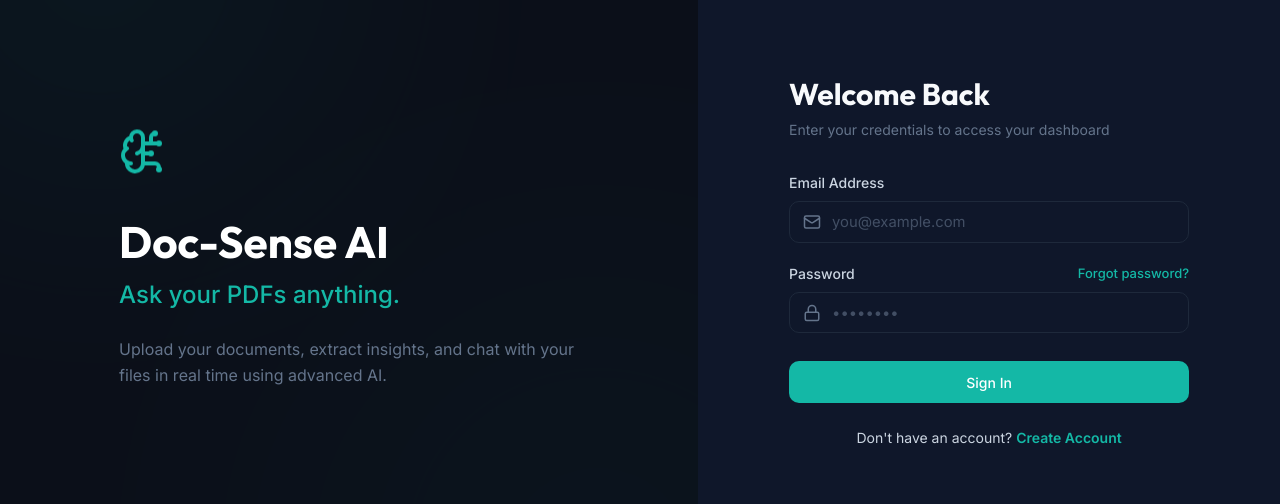
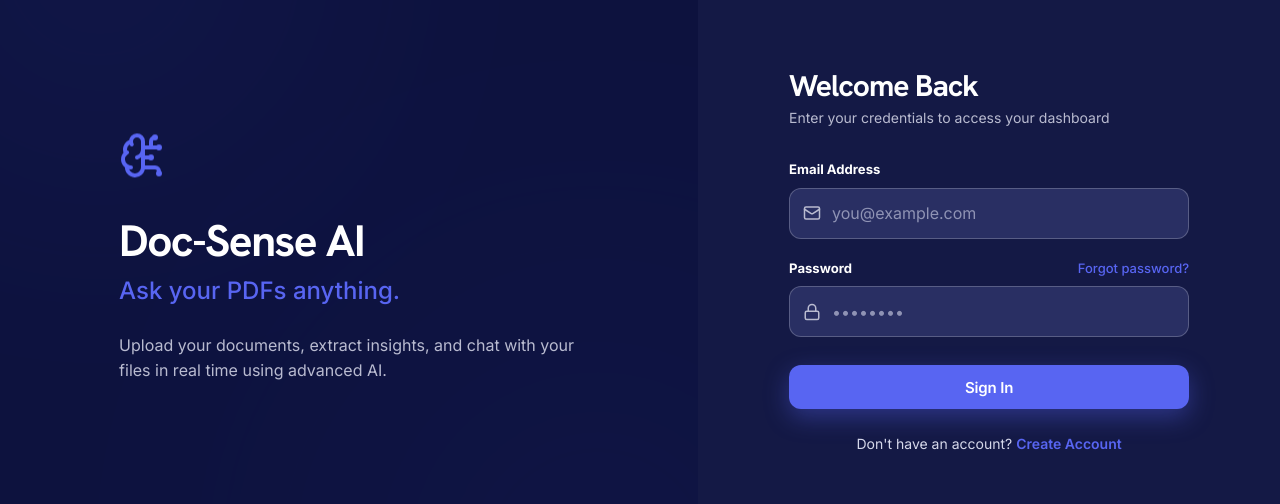
Before and after one commit to Ajaygohil25/Doc-Sense-AI-FE, a React (Vite) app: page /login in a window 1280 px wide. Shown: the part 138-642 px from the top of the page. Built offline with nearby package versions, Linux system fonts and the light colour scheme; no server answers.

Commit message:
feat: add Discord-inspired theme tokens

```diff
--- a/src/index.css
+++ b/src/index.css
@@ -1,122 +1,221 @@
-@import url('https://fonts.googleapis.com/css2?family=Inter:wght@300;400;500;600;700&family=Outfit:wght@400;500;600;700&display=swap');
+@import url('https://fonts.googleapis.com/css2?family=Hanken+Grotesk:wght@700;800&family=Inter:wght@400;500;600;700&display=swap');
 
 :root {
-  /* Common variables */
-  --font-sans: 'Inter', system-ui, -apple-system, sans-serif;
-  --font-display: 'Outfit', var(--font-sans);
-  --border-radius-sm: 6px;
-  --border-radius-md: 10px;
+  --font-sans: 'Inter', system-ui, -apple-system, BlinkMacSystemFont, 'Segoe UI', sans-serif;
+  --font-display: 'Hanken Grotesk', 'Arial Black', sans-serif;
+  --border-radius-xs: 6px;
+  --border-radius-sm: 12px;
+  --border-radius-md: 14px;
   --border-radius-lg: 16px;
-  --transition-fast: 0.15s ease;
-  --transition-normal: 0.25s ease;
-  --sidebar-width: 260px;
-  --sidebar-minimized-width: 80px;
+  --border-radius-xl: 24px;
+  --border-radius-xxl: 40px;
+  --border-radius-pill: 9999px;
+  --transition-fast: 160ms ease;
+  --transition-normal: 260ms ease;
+  --sidebar-width: 272px;
+  --sidebar-minimized-width: 84px;
   --sidebar-transition-duration: 0.3s;
 
-  /* Light Theme Colors */
-  --bg-primary: #f8fafc;
-  --bg-secondary: #ffffff;
+  --bg-primary: #f3f4ff;
+  --bg-secondary: #e9ebff;
   --bg-card: #ffffff;
-  --bg-sidebar: #0f172a;
-  --sidebar-text: #e2e8f0;
-  --sidebar-text-muted: #94a3b8;
-  --sidebar-active-bg: rgba(255, 255, 255, 0.08);
-  --sidebar-hover-bg: rgba(255, 255, 255, 0.04);
-
-  --text-primary: #0f172a;
-  --text-secondary: #475569;
-  --text-muted: #64748b;
-  --border-color: #e2e8f0;
-
-  --accent-color: #0d9488; /* Teal 600 */
-  --accent-hover: #0f766e; /* Teal 700 */
-  --accent-light: #f0fdfa; /* Teal 50 */
-  --accent-glow: rgba(13, 148, 136, 0.15);
-
-  --danger-color: #ef4444;
-  --danger-hover: #dc2626;
-  --danger-light: #fef2f2;
-
-  --success-color: #10b981;
-  --success-light: #ecfdf5;
-
-  --warning-color: #f59e0b;
-  --warning-light: #fffbeb;
-
-  --shadow-sm: 0 1px 2px 0 rgba(0, 0, 0, 0.05);
-  --shadow-md: 0 4px 6px -1px rgba(0, 0, 0, 0.05), 0 2px 4px -1px rgba(0, 0, 0, 0.03);
-  --shadow-lg: 0 10px 15px -3px rgba(15, 23, 42, 0.05), 0 4px 6px -2px rgba(15, 23, 42, 0.02);
+  --bg-elevated: #f8f8ff;
+  --bg-strong: #dde0ff;
+  --bg-onyx: #23272a;
+  --bg-showcase: #ffffff;
+  --bg-sidebar: rgba(248, 248, 255, 0.94);
+  --text-primary: #1e1f22;
+  --text-secondary: #4e5058;
+  --text-muted: #6d6f78;
+  --text-soft: #8b8d98;
+  --border-color: rgba(88, 101, 242, 0.18);
+  --border-soft: rgba(88, 101, 242, 0.1);
+  --border-strong: rgba(88, 101, 242, 0.32);
+  --accent-color: #5865f2;
+  --accent-hover: #4752c4;
+  --accent-light: rgba(88, 101, 242, 0.12);
+  --accent-glow: rgba(88, 101, 242, 0.28);
+  --accent-magenta: #d83fac;
+  --accent-link: #006d9c;
+  --intent-color: #35ed7e;
+  --intent-hover: #25d96b;
+  --on-accent: #ffffff;
+  --on-intent: #101218;
+  --mesh-primary: rgba(88, 101, 242, 0.3);
+  --mesh-magenta: rgba(216, 63, 172, 0.22);
+  --mesh-violet: rgba(125, 80, 245, 0.2);
+  --sidebar-text: #1e1f22;
+  --sidebar-text-muted: #5f6170;
+  --sidebar-active-bg: #5865f2;
+  --sidebar-hover-bg: rgba(88, 101, 242, 0.1);
+  --sidebar-border: rgba(88, 101, 242, 0.18);
+  --sidebar-control-border: rgba(88, 101, 242, 0.24);
+  --sidebar-control-border-hover: #5865f2;
+  --sidebar-user-bg: rgba(88, 101, 242, 0.08);
+  --danger-color: #d92d4f;
+  --danger-hover: #b91f3e;
+  --danger-light: rgba(217, 45, 79, 0.1);
+  --success-color: #168a4d;
+  --success-light: rgba(22, 138, 77, 0.1);
+  --warning-color: #b66a05;
+  --warning-light: rgba(182, 106, 5, 0.12);
+  --shadow-sm: 0 4px 16px rgba(44, 49, 110, 0.08);
+  --shadow-md: 0 14px 38px rgba(44, 49, 110, 0.12);
+  --shadow-lg: 0 24px 68px rgba(44, 49, 110, 0.18);
 }
 
-/* Dark Theme overrides when .dark is present on html/body */
 .dark {
-  --bg-primary: #090d16; /* Deep rich navy-black */
-  --bg-secondary: #0f172a; /* Slate 900 */
-  --bg-card: #151f32; /* Slightly lighter navy */
-  --bg-sidebar: #0b0f19;
-  --sidebar-text: #f1f5f9;
-  --sidebar-text-muted: #64748b;
-  --sidebar-active-bg: rgba(20, 184, 166, 0.15);
-  --sidebar-hover-bg: rgba(255, 255, 255, 0.03);
+  --bg-primary: #0a0d3a;
+  --bg-secondary: #141945;
+  --bg-card: #1e2353;
+  --bg-elevated: #292f63;
+  --bg-strong: #343a6f;
+  --bg-onyx: #23272a;
+  --bg-showcase: #000000;
+  --bg-sidebar: rgba(14, 18, 63, 0.96);
+  --text-primary: #ffffff;
+  --text-secondary: #d6d8ea;
+  --text-muted: #b9bbd0;
+  --text-soft: #8f93b4;
+  --border-color: rgba(255, 255, 255, 0.12);
+  --border-soft: rgba(255, 255, 255, 0.08);
+  --border-strong: rgba(255, 255, 255, 0.22);
+  --accent-color: #5865f2;
+  --accent-hover: #6d78f5;
+  --accent-light: rgba(88, 101, 242, 0.2);
+  --accent-glow: rgba(88, 101, 242, 0.38);
+  --accent-magenta: #ec48bd;
+  --accent-link: #00b0f4;
+  --intent-color: #35ed7e;
+  --intent-hover: #52f18f;
+  --on-accent: #ffffff;
+  --on-intent: #101218;
+  --mesh-primary: rgba(88, 101, 242, 0.48);
+  --mesh-magenta: rgba(236, 72, 189, 0.34);
+  --mesh-violet: rgba(125, 80, 245, 0.32);
+  --sidebar-text: #ffffff;
+  --sidebar-text-muted: #b9bbd0;
+  --sidebar-active-bg: #5865f2;
+  --sidebar-hover-bg: rgba(255, 255, 255, 0.08);
+  --sidebar-border: rgba(255, 255, 255, 0.1);
+  --sidebar-control-border: rgba(255, 255, 255, 0.18);
+  --sidebar-control-border-hover: rgba(255, 255, 255, 0.5);
+  --sidebar-user-bg: rgba(255, 255, 255, 0.06);
+  --danger-color: #ff6680;
+  --danger-hover: #ff8095;
+  --danger-light: rgba(255, 102, 128, 0.12);
+  --success-color: #35ed7e;
+  --success-light: rgba(53, 237, 126, 0.12);
+  --warning-color: #ffc15c;
+  --warning-light: rgba(255, 193, 92, 0.12);
+  --shadow-sm: 0 4px 16px rgba(0, 0, 0, 0.2);
+  --shadow-md: 0 14px 38px rgba(0, 0, 0, 0.28);
+  --shadow-lg: 0 24px 68px rgba(0, 0, 0, 0.38);
+}
 
-  --text-primary: #f8fafc;
-  --text-secondary: #cbd5e1;
-  --text-muted: #64748b;
-  --border-color: #1e293b;
-
-  --accent-color: #14b8a6; /* Teal 500 */
-  --accent-hover: #2dd4bf; /* Teal 400 */
-  --accent-light: rgba(20, 184, 166, 0.08);
-  --accent-glow: rgba(20, 184, 166, 0.25);
-
-  --danger-color: #f87171;
-  --danger-hover: #ef4444;
-  --danger-light: rgba(239, 68, 68, 0.08);
-
-  --success-color: #34d399;
-  --success-light: rgba(52, 211, 153, 0.08);
-
-  --warning-color: #fbbf24;
-  --warning-light: rgba(251, 191, 36, 0.08);
-
-  --shadow-sm: 0 1px 2px 0 rgba(0, 0, 0, 0.3);
-  --shadow-md: 0 4px 6px -1px rgba(0, 0, 0, 0.4);
-  --shadow-lg: 0 10px 15px -3px rgba(0, 0, 0, 0.5);
+*,
+*::before,
+*::after {
+  box-sizing: border-box;
 }
 
 * {
-  box-sizing: border-box;
   margin: 0;
   padding: 0;
 }
 
+html {
+  background: var(--bg-primary);
+  color-scheme: light;
+}
+
+html.dark {
+  color-scheme: dark;
+}
+
 body {
+  min-width: 320px;
+  min-height: 100vh;
+  overflow-x: hidden;
   font-family: var(--font-sans);
-  background-color: var(--bg-primary);
+  font-size: 16px;
+  line-height: 1.5;
   color: var(--text-primary);
-  line-height: 1.5;
+  background: var(--bg-primary);
+  letter-spacing: 0;
   -webkit-font-smoothing: antialiased;
   -moz-osx-font-smoothing: grayscale;
   transition: background-color var(--transition-normal), color var(--transition-normal);
 }
 
-/* Scrollbar styling */
+body::before {
+  content: '';
+  position: fixed;
+  inset: -18%;
+  z-index: -1;
+  pointer-events: none;
+  background:
+    radial-gradient(circle at 12% 10%, var(--mesh-primary) 0, transparent 30%),
+    radial-gradient(circle at 88% 12%, var(--mesh-magenta) 0, transparent 28%),
+    radial-gradient(circle at 54% 94%, var(--mesh-violet) 0, transparent 30%);
+  filter: blur(28px);
+  animation: mesh-drift 18s ease-in-out infinite alternate;
+}
+
+@keyframes mesh-drift {
+  0% { transform: translate3d(-1.5%, -1%, 0) scale(1); }
+  100% { transform: translate3d(1.5%, 1%, 0) scale(1.04); }
+}
+
+#root {
+  min-height: 100vh;
+  isolation: isolate;
+}
+
+::selection {
+  color: #ffffff;
+  background: var(--accent-magenta);
+}
+
 ::-webkit-scrollbar {
-  width: 6px;
-  height: 6px;
+  width: 8px;
+  height: 8px;
 }
+
 ::-webkit-scrollbar-track {
   background: transparent;
 }
+
 ::-webkit-scrollbar-thumb {
-  background: var(--border-color);
-  border-radius: 3px;
-}
-::-webkit-scrollbar-thumb:hover {
-  background: var(--text-muted);
+  background: var(--border-strong);
+  border-radius: var(--border-radius-pill);
 }
 
-/* Layout Utilities */
+::-webkit-scrollbar-thumb:hover {
+  background: var(--accent-color);
+}
+
+a {
+  color: var(--accent-link);
+}
+
+button,
+input,
+textarea,
+select {
+  font: inherit;
+}
+
+button,
+a {
+  -webkit-tap-highlight-color: transparent;
+}
+
+:where(a, button, input, textarea, select):focus-visible {
+  outline: 3px solid var(--accent-color);
+  outline-offset: 3px;
+}
+
 .app-container {
   display: flex;
   min-height: 100vh;
@@ -127,200 +226,277 @@ body {
   flex: 1;
   display: flex;
   flex-direction: column;
-  min-width: 0; /* Prevents flex children from overflowing */
+  min-width: 0;
   transition: padding var(--transition-normal);
 }
 
 .content-body {
   flex: 1;
-  padding: 2rem;
-  max-width: 1200px;
   width: 100%;
+  max-width: 1240px;
   margin: 0 auto;
+  padding: 2.5rem;
 }
 
-/* Typography */
-h1, h2, h3, h4, h5, h6 {
+h1,
+h2,
+h3,
+h4,
+h5,
+h6 {
   font-family: var(--font-display);
-  font-weight: 600;
+  font-weight: 800;
+  line-height: 1.05;
+  letter-spacing: -0.035em;
   color: var(--text-primary);
-  line-height: 1.25;
 }
 
-h1 { font-size: 2.25rem; }
-h2 { font-size: 1.75rem; }
-h3 { font-size: 1.25rem; }
+h1 {
+  font-size: clamp(2.35rem, 5vw, 4.75rem);
+}
 
-/* Buttons */
+h2 {
+  font-size: clamp(1.8rem, 3vw, 3rem);
+}
+
+h3 {
+  font-size: 1.35rem;
+}
+
+p {
+  color: var(--text-secondary);
+}
+
+.subtitle {
+  margin-top: 0.4rem;
+  color: var(--text-muted);
+  font-size: 1rem;
+}
+
 .btn {
   display: inline-flex;
   align-items: center;
   justify-content: center;
-  gap: 0.5rem;
+  gap: 0.55rem;
+  min-width: 44px;
+  min-height: 44px;
+  padding: 0.72rem 1.25rem;
+  border: 1px solid transparent;
+  border-radius: var(--border-radius-sm);
   font-family: var(--font-sans);
-  font-size: 0.875rem;
-  font-weight: 500;
-  padding: 0.625rem 1.25rem;
-  border-radius: var(--border-radius-md);
-  border: 1px solid transparent;
+  font-size: 0.94rem;
+  font-weight: 600;
+  line-height: 1;
+  letter-spacing: -0.01em;
+  text-decoration: none;
   cursor: pointer;
-  transition: all var(--transition-fast);
-  text-decoration: none;
+  transition:
+    transform var(--transition-fast),
+    background-color var(--transition-fast),
+    border-color var(--transition-fast),
+    box-shadow var(--transition-fast),
+    color var(--transition-fast);
+}
+
+.btn:hover:not(:disabled) {
+  transform: translateY(-1px);
+}
+
+.btn:active:not(:disabled) {
+  transform: translateY(0);
+}
+
+.btn:disabled {
+  opacity: 0.55;
+  cursor: not-allowed;
 }
 
 .btn-primary {
-  background-color: var(--accent-color);
-  color: #ffffff !important;
+  color: var(--on-accent) !important;
+  background: var(--accent-color);
+  box-shadow: 0 8px 24px var(--accent-glow);
 }
+
 .btn-primary:hover:not(:disabled) {
-  background-color: var(--accent-hover);
-  transform: translateY(-1px);
-  box-shadow: 0 4px 12px var(--accent-glow);
+  background: var(--accent-hover);
+  box-shadow: 0 12px 30px var(--accent-glow);
 }
-.btn-primary:active:not(:disabled) {
-  transform: translateY(0);
+
+.btn-intent {
+  color: var(--on-intent) !important;
+  background: var(--intent-color);
+  box-shadow: 0 10px 28px rgba(53, 237, 126, 0.2);
 }
-.btn-primary:disabled {
-  opacity: 0.6;
-  cursor: not-allowed;
+
+.btn-intent:hover:not(:disabled) {
+  background: var(--intent-hover);
+  box-shadow: 0 14px 32px rgba(53, 237, 126, 0.28);
 }
 
 .btn-secondary {
-  background-color: var(--bg-secondary);
-  border-color: var(--border-color);
-  color: var(--text-secondary);
+  color: var(--text-primary);
+  background: var(--bg-elevated);
+  border-color: var(--border-strong);
 }
+
 .btn-secondary:hover:not(:disabled) {
-  background-color: var(--bg-primary);
-  border-color: var(--text-muted);
+  color: var(--text-primary);
+  background: var(--accent-light);
+  border-color: var(--accent-color);
 }
 
 .btn-danger {
-  background-color: var(--danger-color);
-  color: white;
-}
-.btn-danger:hover:not(:disabled) {
-  background-color: var(--danger-hover);
+  color: #ffffff;
+  background: var(--danger-color);
 }
 
-/* Input Fields */
+.btn-danger:hover:not(:disabled) {
+  background: var(--danger-hover);
+}
+
 .form-group {
+  width: 100%;
   margin-bottom: 1.25rem;
-  width: 100%;
 }
 
 .form-label {
   display: block;
-  font-size: 0.875rem;
-  font-weight: 500;
-  color: var(--text-secondary);
   margin-bottom: 0.5rem;
+  color: var(--text-primary);
+  font-size: 0.82rem;
+  font-weight: 700;
   text-align: left;
 }
 
 .form-input {
   width: 100%;
-  font-family: var(--font-sans);
-  font-size: 0.925rem;
-  padding: 0.675rem 1rem;
-  border-radius: var(--border-radius-md);
-  border: 1px solid var(--border-color);
-  background-color: var(--bg-secondary);
+  min-height: 46px;
+  padding: 0.78rem 1rem;
+  border: 1px solid var(--border-strong);
+  border-radius: var(--border-radius-sm);
   color: var(--text-primary);
-  transition: all var(--transition-fast);
+  background: var(--bg-elevated);
+  transition:
+    background-color var(--transition-fast),
+    border-color var(--transition-fast),
+    box-shadow var(--transition-fast);
+}
+
+.form-input:hover:not(:disabled) {
+  border-color: var(--accent-color);
 }
 
 .form-input:focus {
+  border-color: var(--accent-color);
   outline: none;
-  border-color: var(--accent-color);
-  box-shadow: 0 0 0 3px var(--accent-glow);
+  box-shadow: 0 0 0 3px var(--accent-light);
 }
 
 .form-input::placeholder {
-  color: var(--text-muted);
-  opacity: 0.6;
+  color: var(--text-soft);
 }
 
-/* Cards */
 .card {
-  background-color: var(--bg-card);
+  padding: 1.5rem;
+  overflow: hidden;
   border: 1px solid var(--border-color);
-  border-radius: var(--border-radius-lg);
-  padding: 1.5rem;
+  border-radius: var(--border-radius-xl);
+  background: var(--bg-card);
   box-shadow: var(--shadow-sm);
-  transition: box-shadow var(--transition-normal), border-color var(--transition-normal);
+  transition:
+    transform var(--transition-normal),
+    border-color var(--transition-normal),
+    box-shadow var(--transition-normal),
+    background-color var(--transition-normal);
 }
 
 .card:hover {
+  border-color: var(--border-strong);
   box-shadow: var(--shadow-md);
 }
 
-/* Toasts */
 .toast-container {
   position: fixed;
   top: 1.5rem;
   right: 1.5rem;
+  z-index: 9999;
   display: flex;
   flex-direction: column;
   gap: 0.75rem;
-  z-index: 9999;
 }
 
 .toast {
   display: flex;
   align-items: center;
   gap: 0.75rem;
-  padding: 1rem 1.25rem;
+  min-width: min(320px, calc(100vw - 2rem));
+  max-width: 450px;
+  padding: 1rem 1.15rem;
+  border: 1px solid var(--border-color);
+  border-left: 4px solid var(--accent-color);
   border-radius: var(--border-radius-lg);
-  background-color: var(--bg-card);
-  border-left: 4px solid var(--accent-color);
+  color: var(--text-primary);
+  background: var(--bg-card);
   box-shadow: var(--shadow-lg);
-  font-size: 0.875rem;
-  color: var(--text-primary);
-  min-width: 300px;
-  max-width: 450px;
-  animation: slideIn 0.3s cubic-bezier(0.16, 1, 0.3, 1);
+  font-size: 0.9rem;
+  animation: toast-in 260ms cubic-bezier(0.16, 1, 0.3, 1);
 }
 
 .toast-success { border-left-color: var(--success-color); }
 .toast-error { border-left-color: var(--danger-color); }
 .toast-warning { border-left-color: var(--warning-color); }
 
-@keyframes slideIn {
-  from { transform: translateX(100%); opacity: 0; }
-  to { transform: translateX(0); opacity: 1; }
+@keyframes toast-in {
+  from { opacity: 0; transform: translate3d(28px, 0, 0) scale(0.98); }
+  to { opacity: 1; transform: translate3d(0, 0, 0) scale(1); }
 }
 
-/* Responsive adjust */
-@media (max-width: 768px) {
+@media (max-width: 767px) {
   .app-container {
     flex-direction: column;
   }
+
   .content-body {
+    max-width: none;
     padding: 1rem;
+  }
+
+  .toast-container {
+    top: 1rem;
+    right: 1rem;
+    left: 1rem;
+  }
+
+  .toast {
+    width: 100%;
+    min-width: 0;
   }
 }
 
-/* ===== TOUCH-FRIENDLY INTERFACE FOR MOBILE ===== */
 @media (max-width: 767px) and (hover: none) and (pointer: coarse) {
   .btn,
   .nav-item,
   button,
-  a[role="button"] {
+  a[role='button'] {
+    min-width: 44px;
     min-height: 44px;
-    min-width: 44px;
-    padding: 0.75rem 1rem;
-  }
-
-  .nav-item:active {
-    background-color: var(--sidebar-active-bg);
   }
 }
 
-/* ===== SAFE AREA INSETS (Notched devices) ===== */
+@media (prefers-reduced-motion: reduce) {
+  *,
+  *::before,
+  *::after {
+    scroll-behavior: auto !important;
+    animation-duration: 0.01ms !important;
+    animation-iteration-count: 1 !important;
+    transition-duration: 0.01ms !important;
+  }
+}
+
 @supports (padding: env(safe-area-inset-left)) {
   body {
+    padding-right: env(safe-area-inset-right);
     padding-left: env(safe-area-inset-left);
-    padding-right: env(safe-area-inset-right);
   }
 }
```
Also changed, not shown: 1 other file (tests, documents, lock files or other folders).
